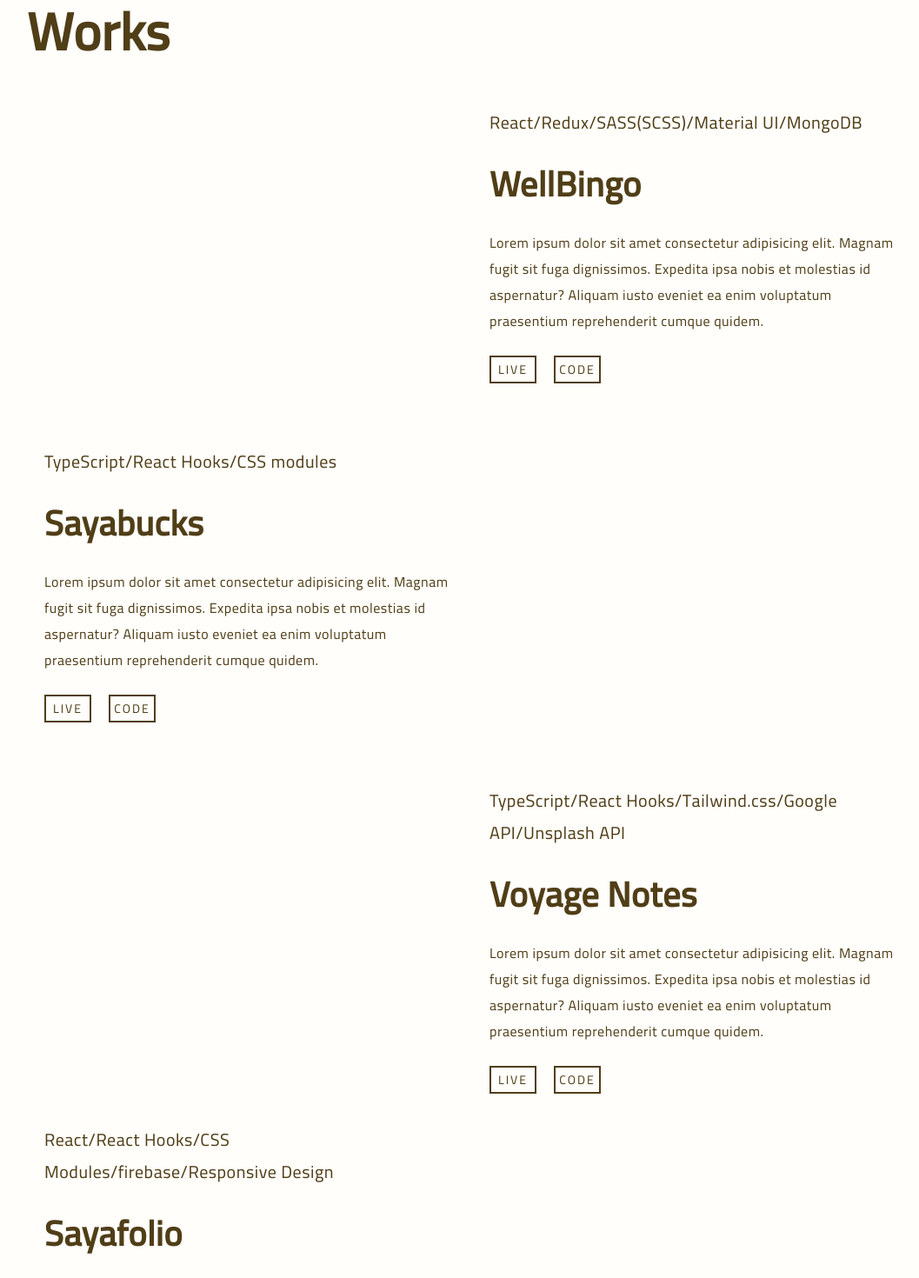
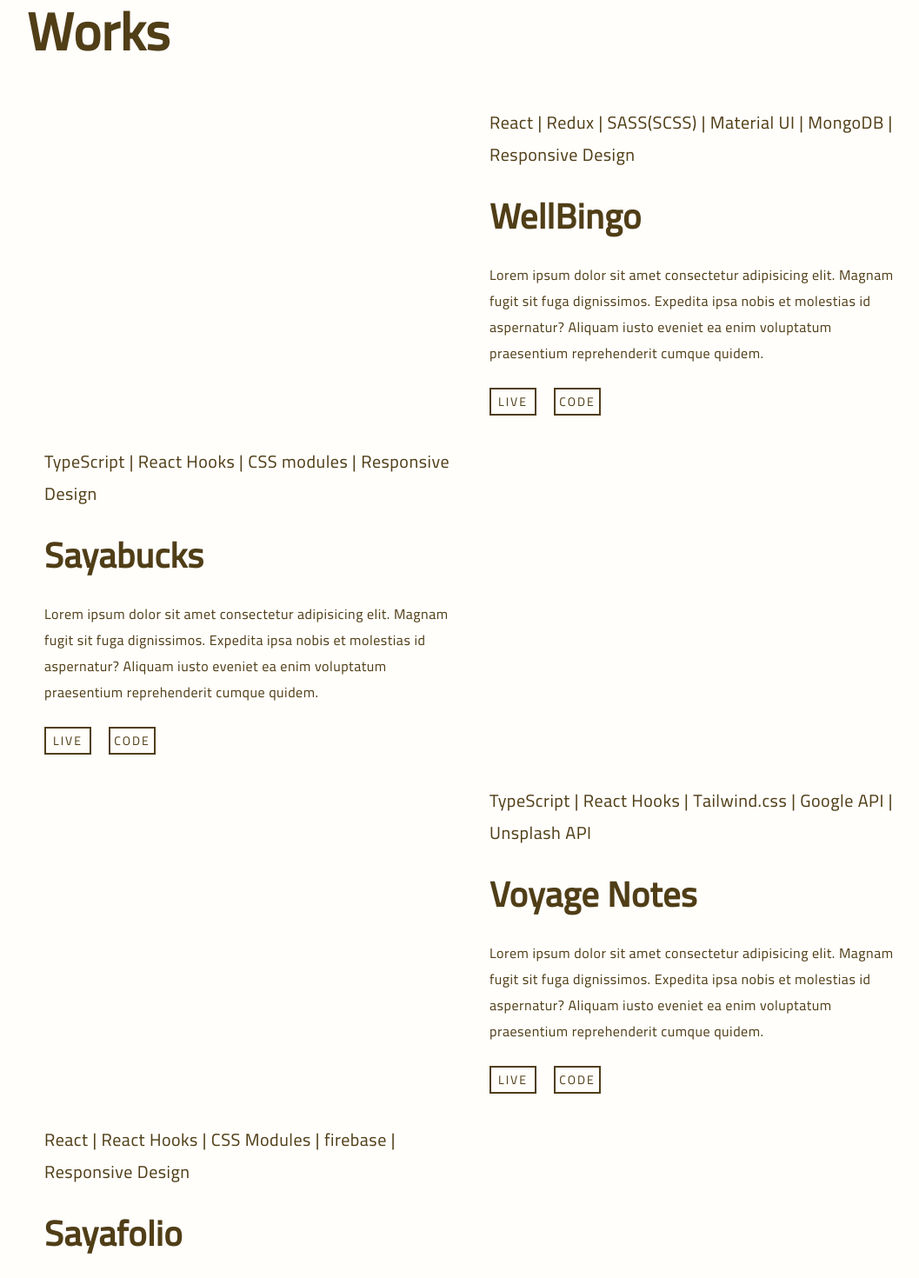
Before and after one commit to saya0118/sayafolio, a React (Create React App) app: page / in a window 1280 px wide. Shown: the part 2340-3810 px from the top of the page at 87% size, without its empty margins (97-1154 px from the left). Built offline with nearby package versions, Linux system fonts and the light colour scheme; a web font is replaced by a local one.

Commit message:
| instead of /

```diff
--- a/src/component/Work/Work.jsx
+++ b/src/component/Work/Work.jsx
@@ -44,7 +44,7 @@ export const Work = () => {
             </div>
             <div className={styles["project-description-box"]}>
               <p className={styles["project-language"]}>
-                React/Redux/SASS(SCSS)/Material UI/MongoDB
+                React | Redux | SASS(SCSS) | Material UI | MongoDB | Responsive Design
               </p>
               <h3 className={styles["project-title"]}>WellBingo</h3>
               <p className={styles["project-description"]}>
@@ -73,7 +73,7 @@ export const Work = () => {
             </div>
             <div className={styles["project-description-box"]}>
               <p className={styles["project-language"]}>
-                TypeScript/React Hooks/CSS modules
+                TypeScript | React Hooks | CSS modules | Responsive Design
               </p>
               <h3 className={styles["project-title"]}>Sayabucks</h3>
               <p className={styles["project-description"]}>
@@ -102,7 +102,7 @@ export const Work = () => {
             </div>
             <div className={styles["project-description-box"]}>
               <p className={styles["project-language"]}>
-                TypeScript/React Hooks/Tailwind.css/Google API/Unsplash API
+                TypeScript | React Hooks | Tailwind.css | Google API | Unsplash API
               </p>
               <h3 className={styles["project-title"]}>Voyage Notes</h3>
               <p className={styles["project-description"]}>
@@ -131,7 +131,7 @@ export const Work = () => {
             </div>
             <div className={styles["project-description-box"]}>
               <p className={styles["project-language"]}>
-                React/React Hooks/CSS Modules/firebase/Responsive Design
+                React | React Hooks | CSS Modules | firebase | Responsive Design
               </p>
               <h3 className={styles["project-title"]}>Sayafolio</h3>
               <p className={styles["project-description"]}>
```
